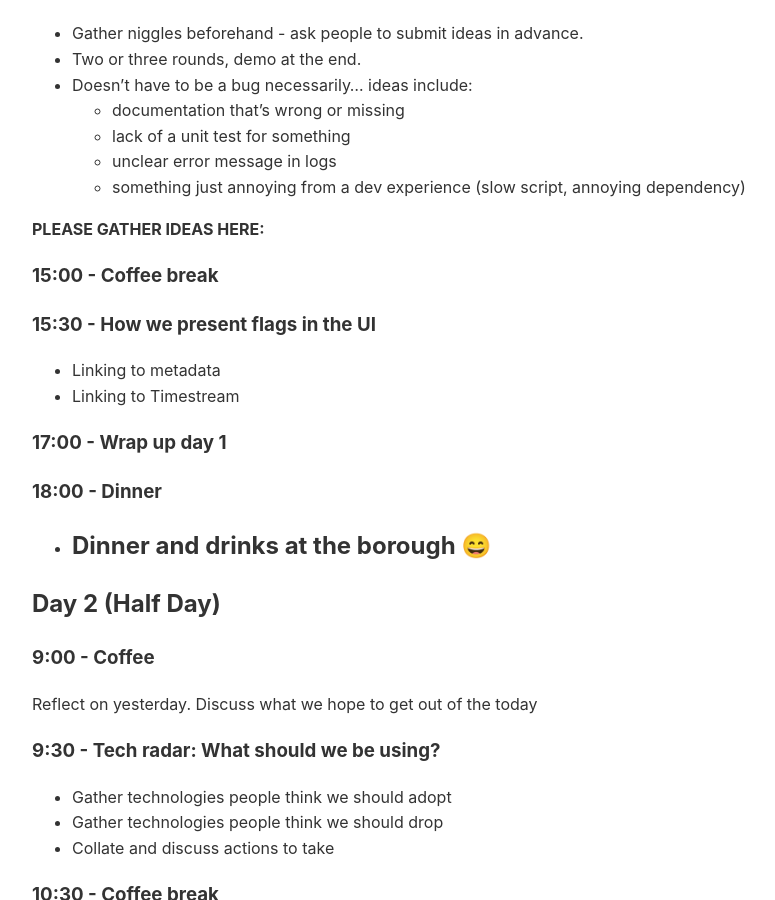
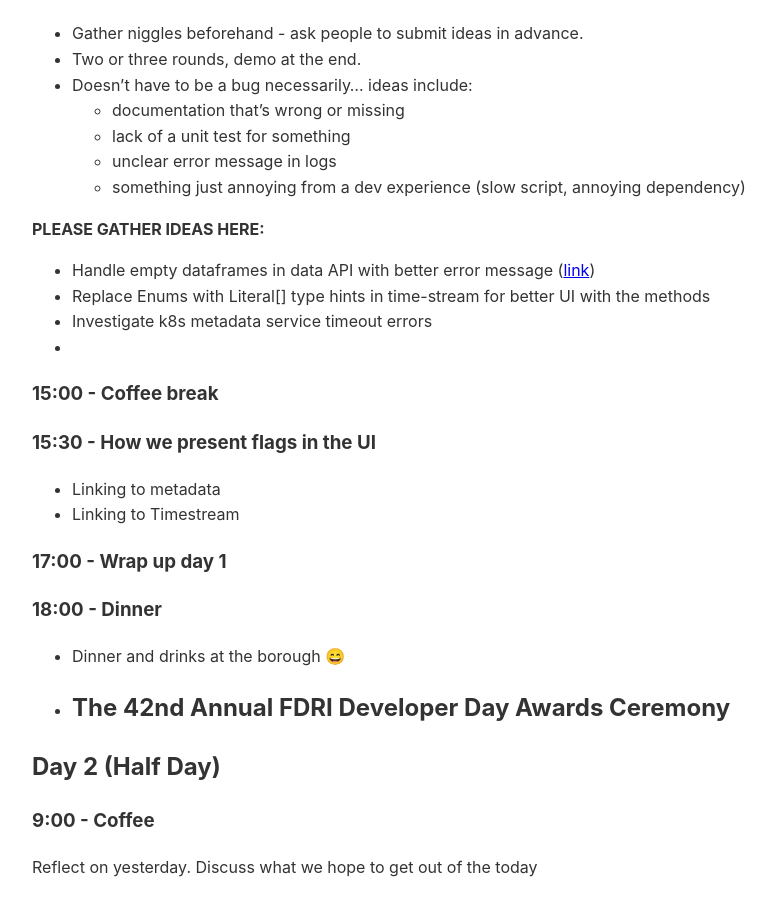
Before and after one commit to NERC-CEH/fdri_words, a Jekyll site: the page built from timeseries/dev_day_2026_agenda.md, in a window 1280 px wide and 900 px high, scrolled down 1542 px. Shown: the whole window, without its empty margins (108-883 px from the left). Built offline with Jekyll 4.4.1, drawn with Linux system fonts in a browser that asks for light colours; our own code applies the rules of GitHub Pages for plain Markdown files; some of the changed text lies outside the part shown.

Commit message:
Update 2026 Developer Day agenda with new items

```diff
--- a/timeseries/dev_day_2026_agenda.md
+++ b/timeseries/dev_day_2026_agenda.md
@@ -51,6 +51,10 @@ Open discussion:
   - something just annoying from a dev experience (slow script, annoying dependency)
 
 **PLEASE GATHER IDEAS HERE:**
+- Handle empty dataframes in data API with better error message ([link](https://teams.microsoft.com/l/message/19:cbc6af143122431b9d69743bb37dcd7c@thread.v2/1778252080195?context=%7B%22contextType%22%3A%22chat%22%7D))
+- Replace Enums with Literal[] type hints in time-stream for better UI with the methods
+- Investigate k8s metadata service timeout errors
+-
 
 
 ### 15:00 - Coffee break
@@ -63,6 +67,7 @@ Open discussion:
 
 ### 18:00 - Dinner
 - Dinner and drinks at the borough 😄
+- The 42nd Annual FDRI Developer Day Awards Ceremony
 ---
 
 ## Day 2 (Half Day)
```
